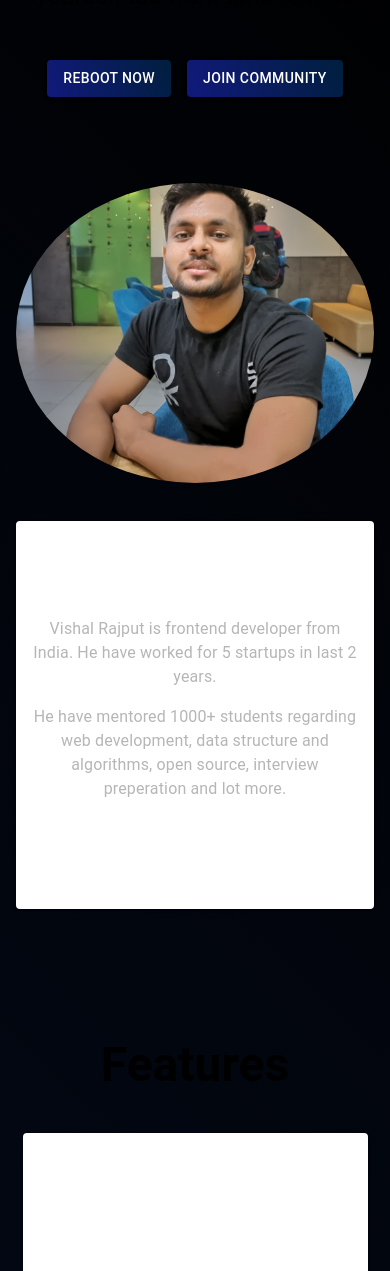
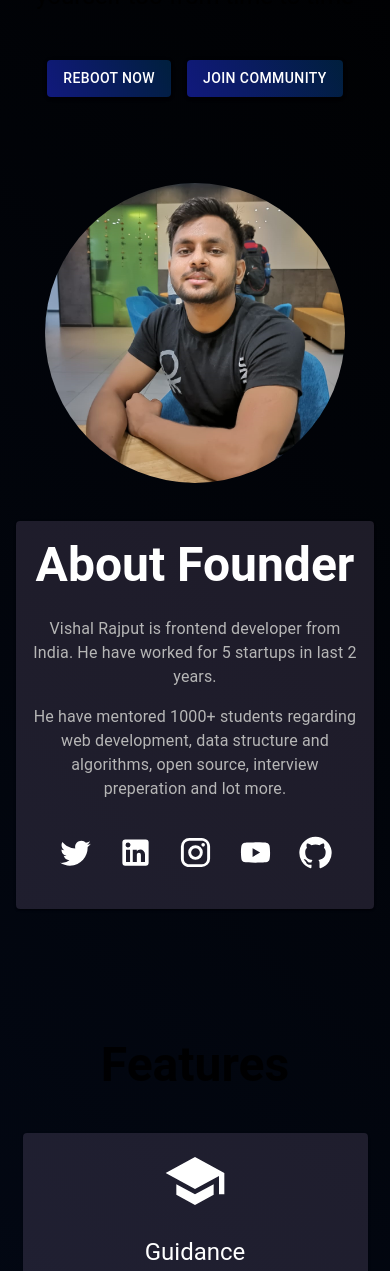
Before and after one commit to Vishal-raj-1/reboot-tech-community, a Next.js app: page / in a window 390 px wide. Shown: the part 297-1568 px from the top of the page. Built offline with nearby package versions, Linux system fonts and the light colour scheme.

Commit message:
fixed background of card

```diff
--- a/styles/home.module.css
+++ b/styles/home.module.css
@@ -1,6 +1,5 @@
-
 .glass {
-    background: #e1bfff21;
+  background: #e1bfff21 !important;
 }
 
 .gradientButton {
@@ -11,7 +10,7 @@
   color: #b6b6b6;
 }
 
-  .social{
+.social {
   padding: 5px;
   border-radius: 50%;
   display: inline-block;
@@ -22,16 +21,16 @@
 }
 
 .founderImage {
-    width: 400px;
-    height: 400px;
+  width: 400px !important;
+  height: 400px !important;
   border-radius: 100%;
   margin: 10px auto;
 }
 
 @media screen and (max-width: 420px) {
   .founderImage {
-      width: 300px;
-      height: 300px;
+    width: 300px !important;
+    height: 300px !important;
     border-radius: 100%;
     margin: 6px auto;
   }
```
Lines whose indentation alone changed are shown as unchanged.
